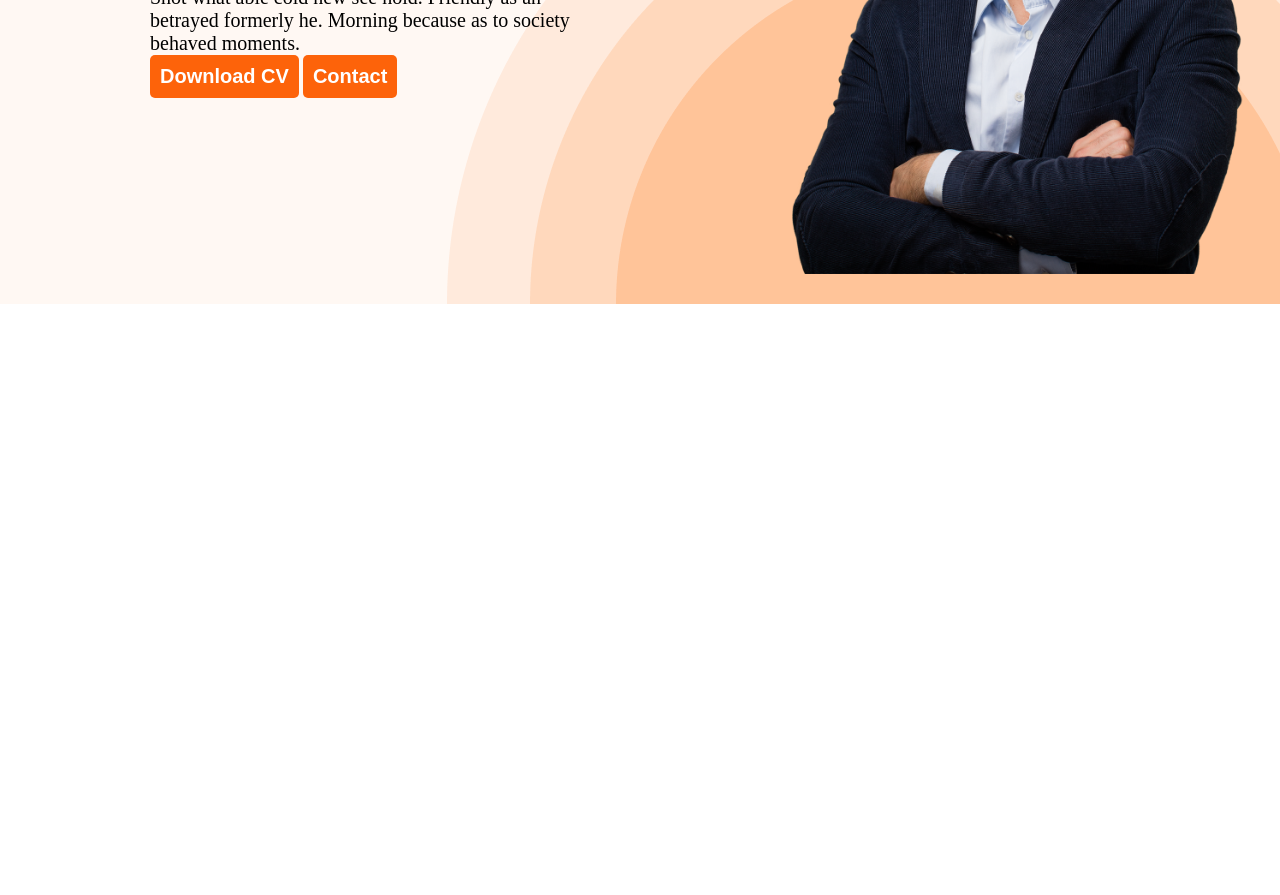
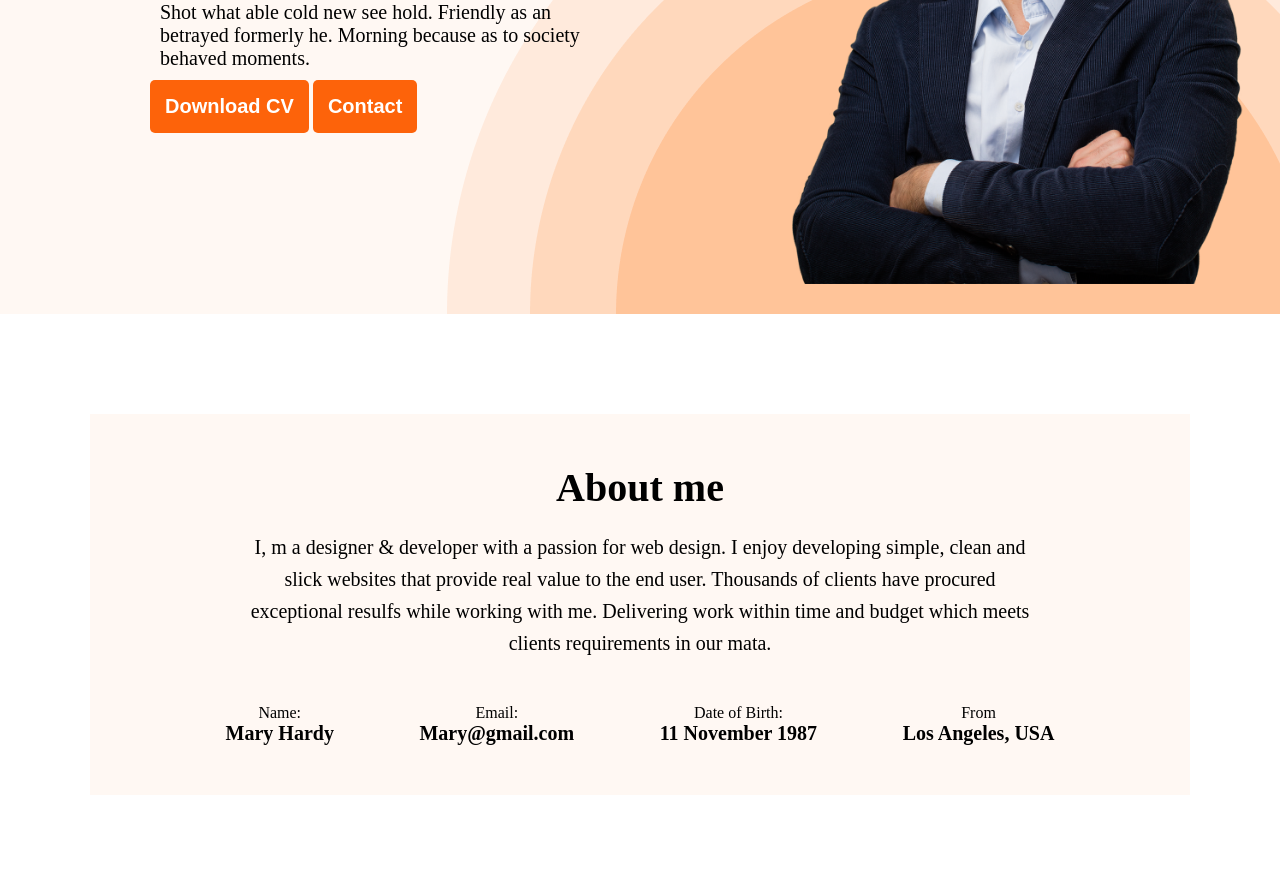
Before and after one commit to taslima517/Developer-Portfolio, a plain HTML site: page index.html in a window 1280 px wide. Shown: the part 426-1321 px from the top of the page. Before the commit the page ends 800 px from the top, so only its background shows below. Drawn offline with Linux system fonts and the light colour scheme.

Commit message:
bannar design ok

```diff
--- a/index.html
+++ b/index.html
@@ -35,7 +35,36 @@
     </div>
 </header>
 <main>
+<section class="about">
+    <div>
+        <h2 class="about_title">About me
 
+        </h2>
+
+        <p class="about_description">I, m a designer & developer with a passion for web design. I enjoy developing simple, clean and<br>
+            slick websites that provide real value to the end user. Thousands of clients have procured<br>
+            exceptional resulfs while working with me. Delivering work within time and budget which meets<br>
+            clients requirements in our mata.</p>
+    </div>
+<div class="about_container">
+    <div class="about_info">
+        <p class="title_info">Name:</p>
+        <p class="title_description">Mary Hardy</p>
+    </div>
+    <div class="about_info">
+      <p class="title_info">Email:</p>
+    <p class="title_description">Mary@gmail.com</p>
+    </div>
+    <div class="about_info">
+        <p class="title_info">Date of Birth:</p>
+      <p class="title_description">11 November 1987</p>
+      </div>
+      <div class="about_info">
+        <p class="title_info">From</p>
+      <p class="title_description">Los Angeles, USA</p>
+      </div>
+</div>
+</section>
 </main>
 <footer>
 
--- a/style.css
+++ b/style.css
@@ -7,7 +7,7 @@
 }
 .m_header{
     display: flex;
-    justify-content: space-around;
+    justify-content: space-between;
     align-items: center;
     margin: 0 200px;
 
@@ -17,11 +17,13 @@
 
     }
 .main_title{
-    font-size: 43px;
+    font-size: 45px;
+    color: black;
 
 }
 .m_header ul{
     display: flex;
+    align-items: center;
 }
 .m_header li{
     margin: 24px;
@@ -30,8 +32,9 @@
     text-align: center;
 
 }
-li a{
+.m_header li a{
     text-decoration: none;
+    text-align: center;
 }
 .btn__primary{
     font-size:  20px;
@@ -40,7 +43,7 @@ li a{
     color: white;
     border-radius: 5px;
     font-weight: 700;
-    padding: 10px;
+    padding: 15px;
     align-items: center;
     text-align: center;
 
@@ -51,8 +54,9 @@ header{
     background-image: url(images/header_bg.png) ;
     background-repeat: no-repeat;
     background-position: bottom right;
+}
+/* banner related css */
 
-}
 .banner{
     padding: 30px 30px 30px 150px;
     display: flex;
@@ -60,6 +64,7 @@ header{
 }
 .banner img{
     width: 500px;
+    /* margin-left: 50px; */
     margin-left: 150px;
 
 
@@ -67,10 +72,62 @@ header{
 .b_title{
     font-size: 60px;
     font-weight: 700px;
+    padding: 10px;
 }
 .b_gratting{
     font-size: 40px;
 }
 .b_des{
     font-size: 20px;
+    padding: 10px;
 }
+
+    /* about section css start  */
+    main{
+        max-width: 1100px;
+        margin: auto;
+    }
+
+
+
+.title_info{
+    font-weight: 20px;
+
+    text-align: center;
+    margin-top: 25px;
+}
+.about_info{
+    text-align: center;
+}
+.title_description{
+    font-size: 20px;
+    font-weight: bold;
+    text-align: center;
+
+}
+.about_container{
+    display: flex;
+    justify-content: space-evenly;
+}
+.about{
+    margin: auto;
+    background-color: #FFF8F3 ;
+    padding: 50px;
+    /* border: 2px solid black; */
+    margin-top: 100px;
+    margin-bottom: 100px;
+}
+.about_title{
+    text-align: center;
+    font-size: 40px;
+
+    color: black;
+}
+.about_description{
+    text-align: center;
+    font-size: 20px;
+    margin: auto;
+    padding: 20px;
+    line-height: 1.6;
+}
+/* about section css end */
```
